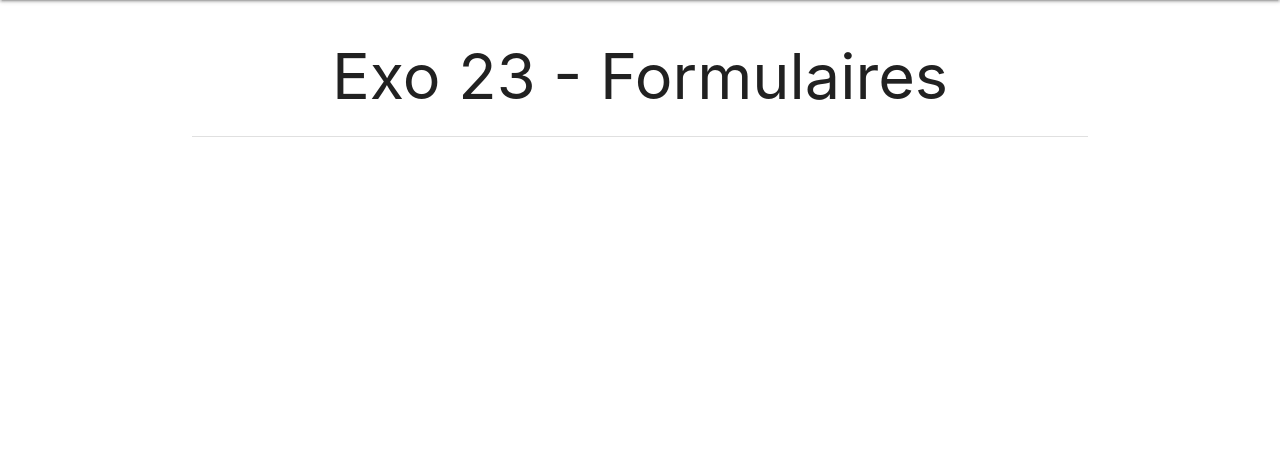
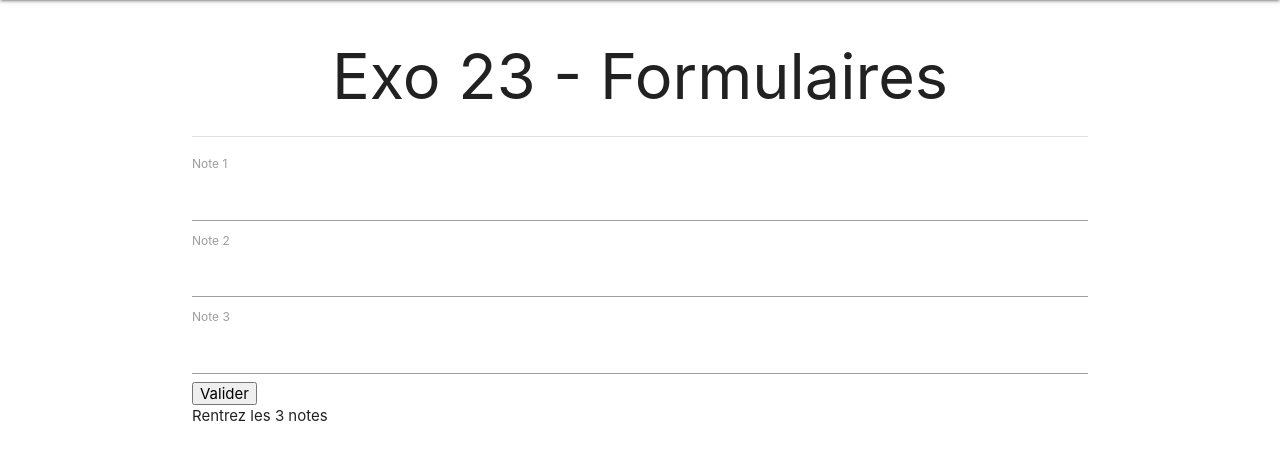
Before and after one commit to totomatix/CorrectionExosPHPCDA7, a PHP site: page /exercices/exo23/index.php in a window 1280 px wide. Shown: the part 64-524 px from the top of the page. Run offline with PHP 8.4, Linux system fonts and the light colour scheme.

Commit message:
Correction exo 23

```diff
--- a/exercices/exo22/index.php
+++ b/exercices/exo22/index.php
@@ -9,7 +9,7 @@ $titre = "Exo 22 - Formulaires"; // Mettre le titre de la page
 </form>
 
 <?php
-    // $nombre = '';
+    $nombre = '';
     if (isset($_POST['nombre'])) {
         $nombre = htmlentities($_POST['nombre']);
     }
--- a/exercices/exo23/index.php
+++ b/exercices/exo23/index.php
@@ -2,8 +2,38 @@
 $titre = "Exo 23 - Formulaires"; // Mettre le titre de la page
 ?>
 <!-- mettre votre code ici -->
+<form action="" method="post">
+    <label for="note1">Note 1</label>
+    <input type="number" name="note1" id="note1" required>
+    <label for="note2">Note 2</label>
+    <input type="number" name="note2" id="note2" required>
+    <label for="note3">Note 3</label>
+    <input type="number" name="note3" id="note3" required>
+    <button type="submit">Valider</button>
+</form>
 <?php
+$note1 = '';
+$note2 = '';
+$note3 = '';
+if (isset($_POST['note1'])) {
+    $note1 = htmlentities($_POST['note1']);
+}
+if (isset($_POST['note2'])) {
+    $note2 = htmlentities($_POST['note2']);
+}
+if (isset($_POST['note3'])) {
+    $note3 = htmlentities($_POST['note3']);
+}
+if (is_numeric($note1) && is_numeric($note2) && is_numeric($note3) ) {
+    echo "La moyenne des 3 notes est de " . moyenne([$note1,$note2,$note3]);
+} else {
+    echo "Rentrez les 3 notes";
+}
 
+function moyenne(array $tab)
+{
+    return round(array_sum($tab)/count($tab),2);
+}
 ?>
 
 <?php
```
Lines whose indentation alone changed are shown as unchanged.
